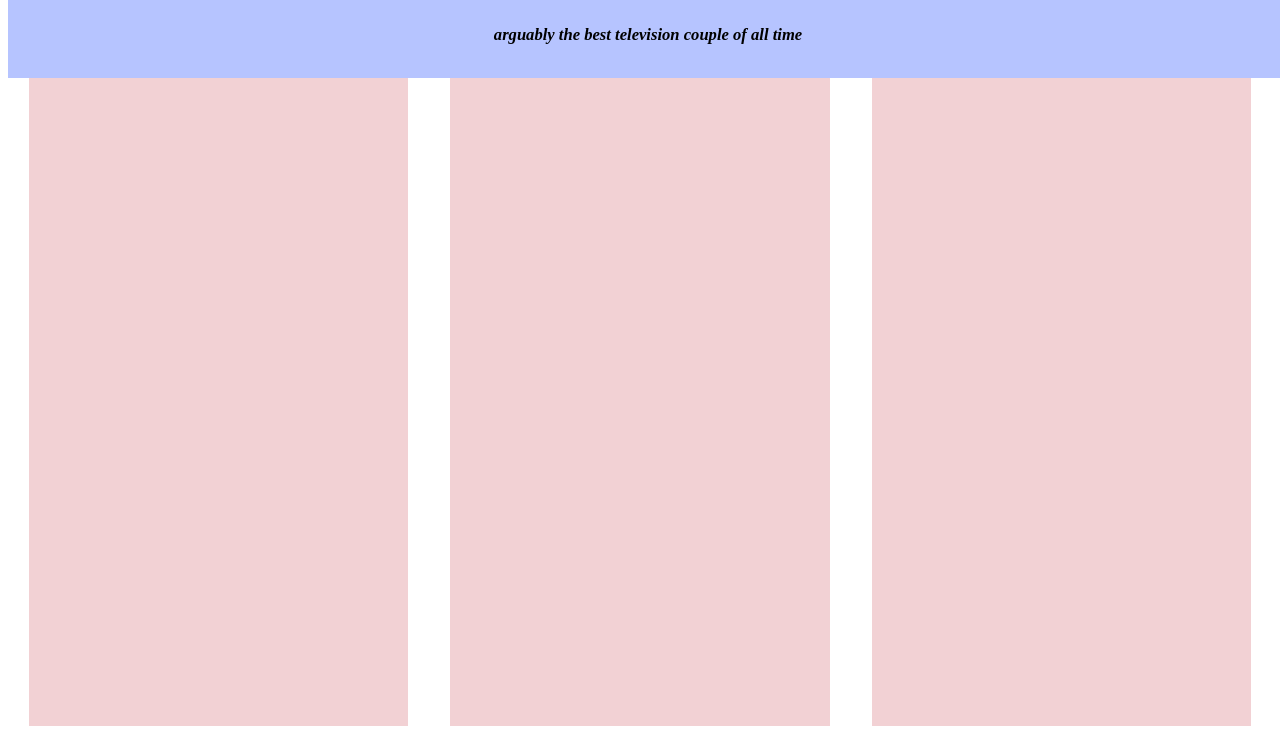
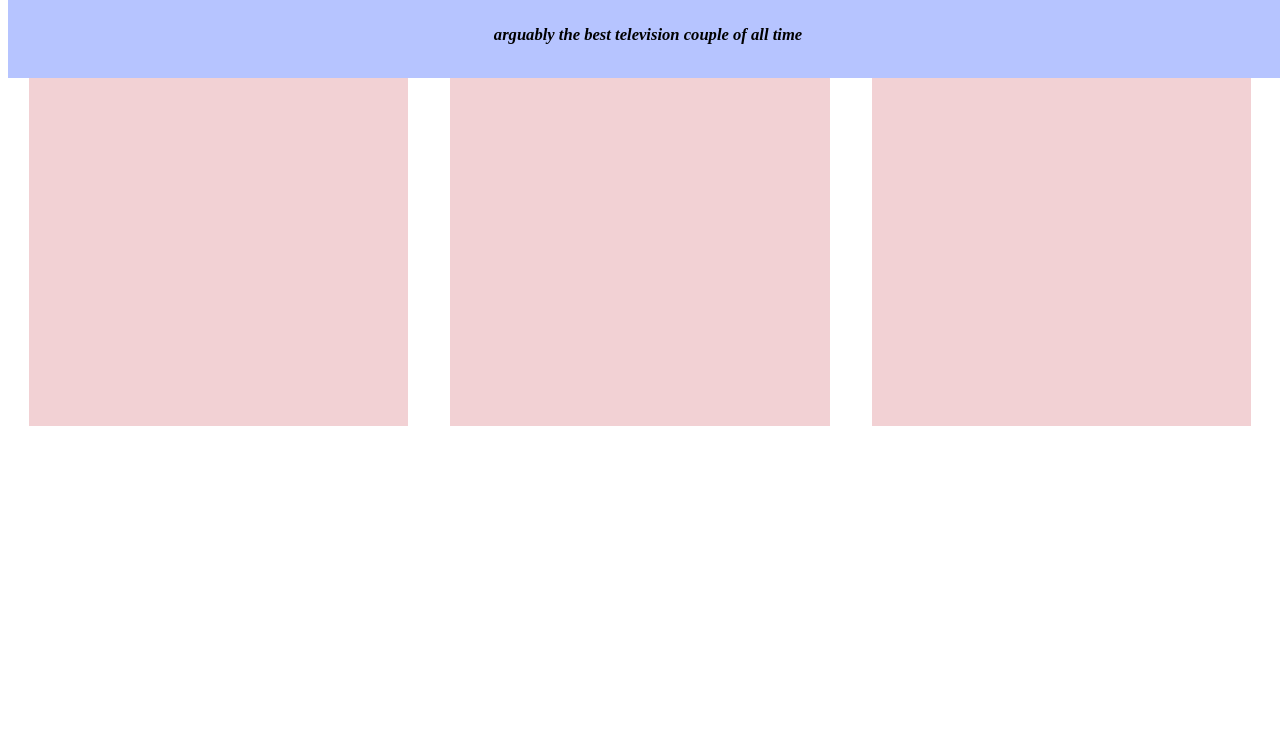
Before and after one commit to oliviakim02/final-project, a plain HTML site: page index.html in a window 1280 px wide. Shown: the part 82-816 px from the top of the page. Drawn offline with Linux system fonts and the light colour scheme.

Commit message:
tried to update

```diff
--- a/index.html
+++ b/index.html
@@ -25,12 +25,12 @@
         display: grid;
         grid-template-columns: 1fr 1fr 1fr;
         justify-items: center;
-        align-content: stretch;
+        align-self: self-end;
       }
 
       .section {
         width: 90%;
-        height: 800px;
+        height: 500px;
         background-color: rgb(242, 209, 212);
       }
 
```
